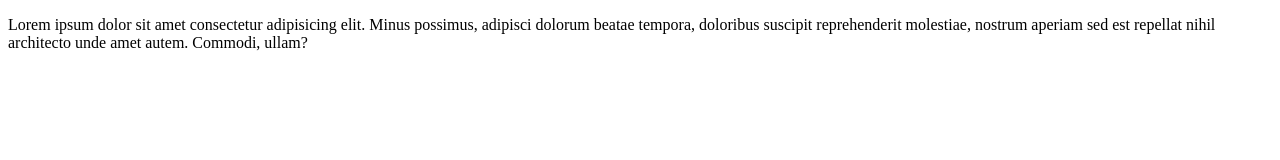
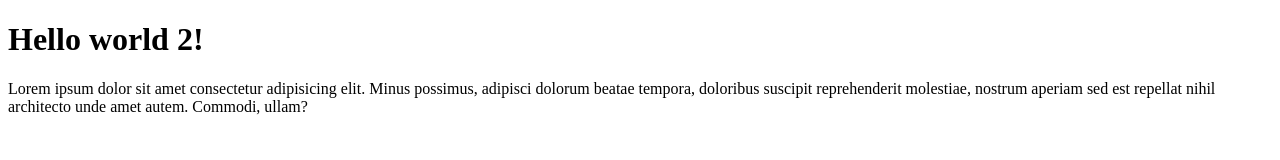
Before and after one commit to Martin322s/branching-demo, a plain HTML site: page index.html in a window 1280 px wide. Drawn offline with Linux system fonts and the light colour scheme.

Commit message:
add new title

```diff
--- a/index.html
+++ b/index.html
@@ -9,6 +9,7 @@
 </head>
 
 <body>
+    <h1>Hello world 2!</h1>
     <div>
         <p>Lorem ipsum dolor sit amet consectetur adipisicing elit. Minus possimus, adipisci dolorum beatae tempora,
             doloribus suscipit reprehenderit molestiae, nostrum aperiam sed est repellat nihil architecto unde amet
```
